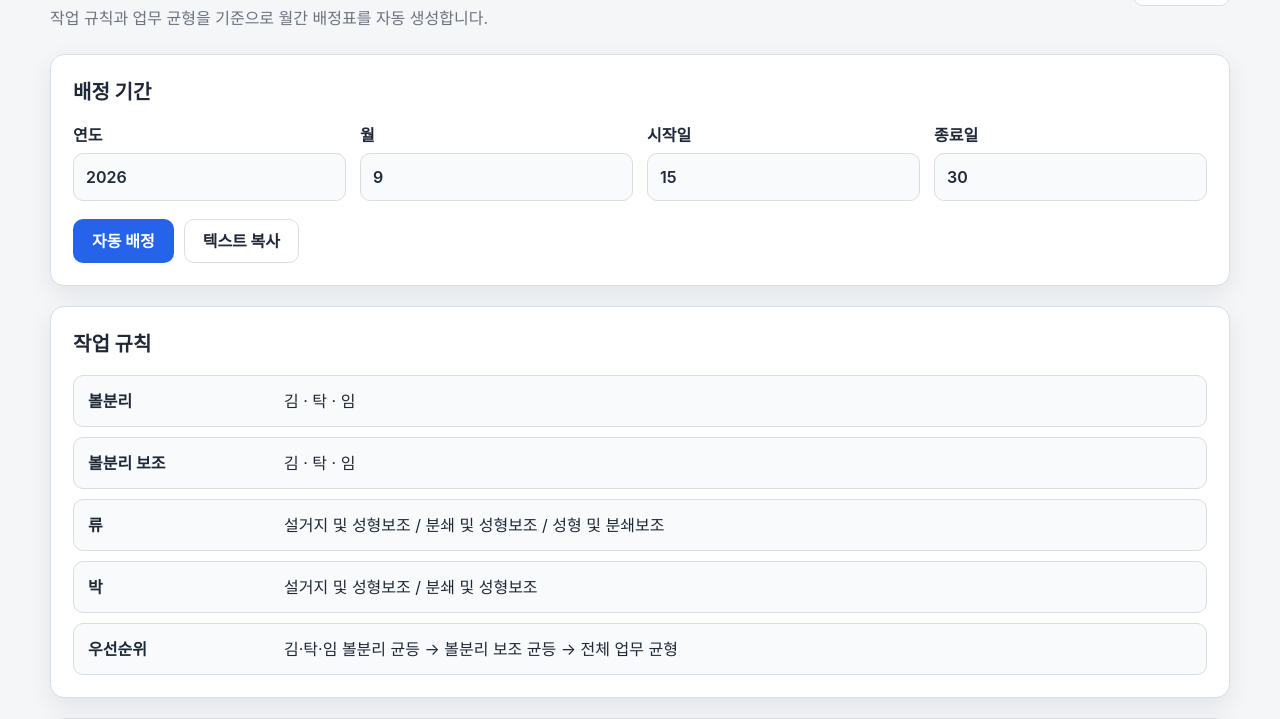
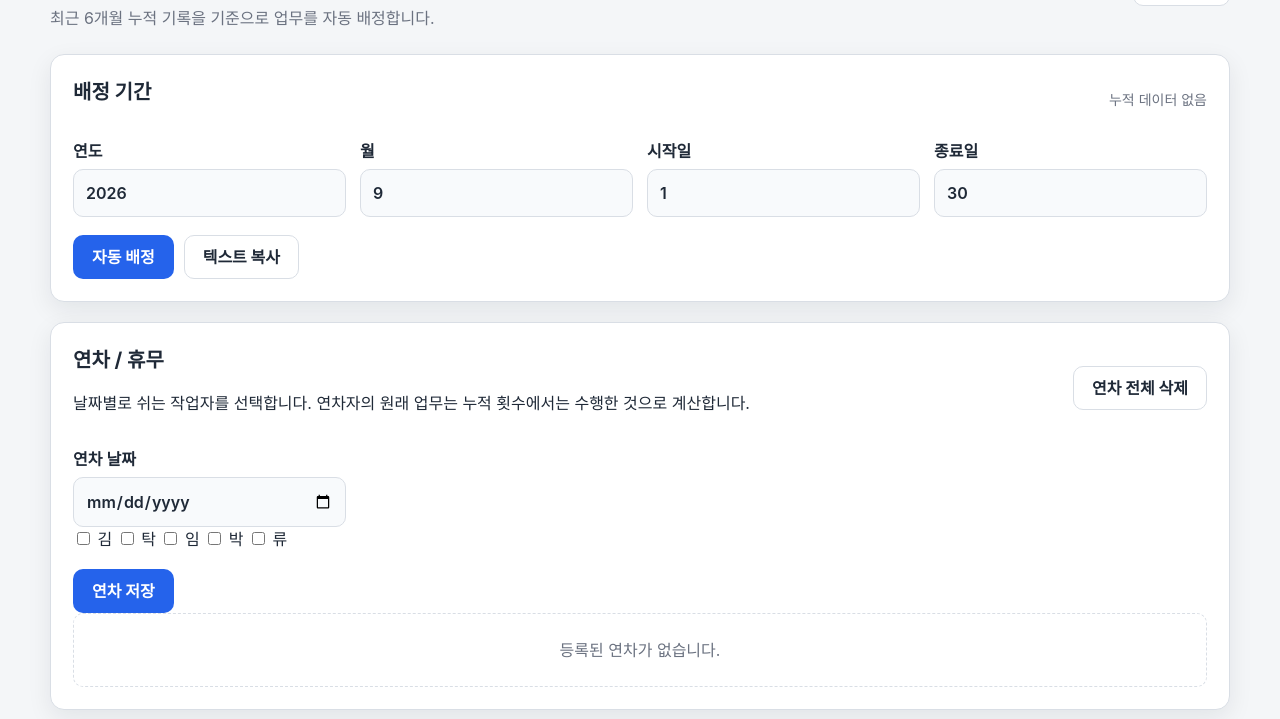
Before and after one commit to acencoff22-rgb/workerSummaryContainer, a plain HTML site: page index.html in a window 1280 px wide. Shown: the part 66-785 px from the top of the page. Drawn offline with Linux system fonts and the light colour scheme.

Commit message:
Update index.html

```diff
--- a/index.html
+++ b/index.html
@@ -21,7 +21,7 @@
       <div>
         <h1>업무 배정표 자동 생성기</h1>
         <p>
-          작업 규칙과 업무 균형을 기준으로 월간 배정표를 자동 생성합니다.
+          최근 6개월 누적 기록을 기준으로 업무를 자동 배정합니다.
         </p>
       </div>
 
@@ -36,8 +36,14 @@
 
     <main>
 
+      <!-- 기간 -->
       <section class="panel">
-        <h2>배정 기간</h2>
+        <div class="section-header">
+          <h2>배정 기간</h2>
+          <span id="dataStatus" class="status">
+            누적 데이터 없음
+          </span>
+        </div>
 
         <div class="form-grid">
           <label>
@@ -69,7 +75,7 @@
               type="number"
               min="1"
               max="31"
-              value="15"
+              value="1"
             >
           </label>
 
@@ -104,48 +110,152 @@
         </div>
       </section>
 
+      <!-- 연차 -->
       <section class="panel">
-        <h2>작업 규칙</h2>
+        <div class="section-header">
+          <div>
+            <h2>연차 / 휴무</h2>
+            <p class="help-text">
+              날짜별로 쉬는 작업자를 선택합니다.
+              연차자의 원래 업무는 누적 횟수에서는 수행한 것으로 계산합니다.
+            </p>
+          </div>
+
+          <button
+            id="clearLeaveButton"
+            class="secondary-button"
+            type="button"
+          >
+            연차 전체 삭제
+          </button>
+        </div>
+
+        <div class="form-grid leave-form">
+          <label>
+            연차 날짜
+            <input
+              id="leaveDateInput"
+              type="date"
+            >
+          </label>
+        </div>
+
+        <div
+          id="leaveWorkersContainer"
+          class="worker-check-grid"
+        >
+          <label class="check-card">
+            <input
+              type="checkbox"
+              value="김"
+              data-leave-worker
+            >
+            <span>김</span>
+          </label>
+
+          <label class="check-card">
+            <input
+              type="checkbox"
+              value="탁"
+              data-leave-worker
+            >
+            <span>탁</span>
+          </label>
+
+          <label class="check-card">
+            <input
+              type="checkbox"
+              value="임"
+              data-leave-worker
+            >
+            <span>임</span>
+          </label>
+
+          <label class="check-card">
+            <input
+              type="checkbox"
+              value="박"
+              data-leave-worker
+            >
+            <span>박</span>
+          </label>
+
+          <label class="check-card">
+            <input
+              type="checkbox"
+              value="류"
+              data-leave-worker
+            >
+            <span>류</span>
+          </label>
+        </div>
+
+        <div class="button-row">
+          <button
+            id="saveLeaveButton"
+            class="primary-button"
+            type="button"
+          >
+            연차 저장
+          </button>
+        </div>
+
+        <div
+          id="leaveList"
+          class="leave-list"
+        >
+          <div class="empty-state">
+            등록된 연차가 없습니다.
+          </div>
+        </div>
+      </section>
+
+      <!-- 규칙 -->
+      <section class="panel">
+        <h2>배정 규칙</h2>
 
         <div class="rule-list">
           <div class="rule-item">
             <strong>볼분리</strong>
-            <span>김 · 탁 · 임</span>
+            <span>김 · 탁 · 임만 가능</span>
           </div>
 
           <div class="rule-item">
             <strong>볼분리 보조</strong>
-            <span>김 · 탁 · 임</span>
+            <span>김 · 탁 · 임만 가능</span>
           </div>
 
           <div class="rule-item">
             <strong>류</strong>
             <span>
-              설거지 및 성형보조 /
-              분쇄 및 성형보조 /
-              성형 및 분쇄보조
+              설거지 및 성형보조 / 분쇄 및 성형보조 / 성형 및 분쇄보조
             </span>
           </div>
 
           <div class="rule-item">
             <strong>박</strong>
             <span>
-              설거지 및 성형보조 /
-              분쇄 및 성형보조
+              설거지 및 성형보조 / 분쇄 및 성형보조
             </span>
           </div>
 
           <div class="rule-item">
-            <strong>우선순위</strong>
+            <strong>연차</strong>
             <span>
-              김·탁·임 볼분리 균등 →
-              볼분리 보조 균등 →
-              전체 업무 균형
+              당일 실제 배정에서는 제외하며 원래 업무는 누적 횟수에 반영
+            </span>
+          </div>
+
+          <div class="rule-item">
+            <strong>누적</strong>
+            <span>
+              최근 6개월 상세 기록 + 그 이전 기록의 압축 누적값 사용
             </span>
           </div>
         </div>
       </section>
 
+      <!-- 결과 -->
       <section class="panel">
         <div class="section-header">
           <h2>생성 결과</h2>
@@ -161,16 +271,21 @@
         ></pre>
       </section>
 
+      <!-- 업무별 -->
       <section class="panel">
         <h2>업무별 횟수</h2>
 
-        <div id="summaryContainer" class="summary-grid">
+        <div
+          id="summaryContainer"
+          class="summary-grid"
+        >
           <div class="empty-state">
             배정표를 생성하면 횟수가 표시됩니다.
           </div>
         </div>
       </section>
 
+      <!-- 작업자별 -->
       <section class="panel">
         <h2>작업자별 횟수</h2>
 
@@ -181,11 +296,55 @@
         </div>
       </section>
 
+      <!-- 데이터 -->
+      <section class="panel">
+        <div class="section-header">
+          <div>
+            <h2>데이터 관리</h2>
+            <p class="help-text">
+              기록은 브라우저에도 저장되며 JSON 파일로 백업할 수 있습니다.
+            </p>
+          </div>
+        </div>
+
+        <div class="button-row">
+          <button
+            id="exportButton"
+            class="secondary-button"
+            type="button"
+          >
+            데이터 백업
+          </button>
+
+          <label
+            for="importInput"
+            class="secondary-button file-button"
+          >
+            데이터 복원
+          </label>
+
+          <input
+            id="importInput"
+            type="file"
+            accept=".json,application/json"
+            hidden
+          >
+
+          <button
+            id="clearDataButton"
+            class="danger-button"
+            type="button"
+          >
+            전체 데이터 삭제
+          </button>
+        </div>
+      </section>
+
     </main>
 
     <footer>
       <p>
-        GitHub Pages에서 직접 실행할 수 있는 클라이언트형 버전
+        GitHub Pages에서 실행되는 클라이언트형 업무 배정 앱
       </p>
     </footer>
 
```
